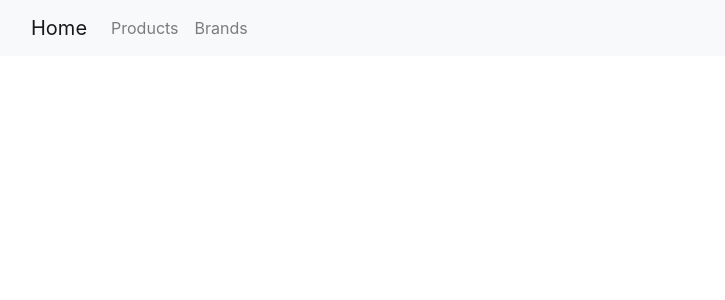
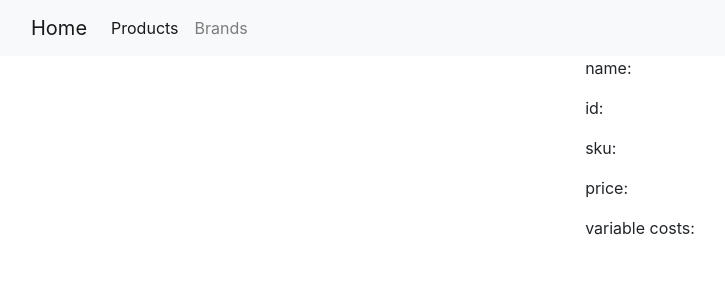
Before and after one commit to outrageousbog/inventorysystem-client, an Angular app: page /products/1 in a window 1280 px wide. Before the commit this address led to /. Shown: the top 300 px of the page, without its empty margins (0-725 px from the left). Built offline with nearby package versions, Linux system fonts and the light colour scheme; no server answers.

Commit message:
Added detail page to productpage with onclicks

```diff
--- a/src/app/app-routing.modules.ts
+++ b/src/app/app-routing.modules.ts
@@ -4,12 +4,14 @@ import {NgModule} from '@angular/core';
 import {LoginComponent} from './login/login.component';
 import {MainPageComponent} from './main-page/main-page.component';
 import {BrandsComponent} from './brands/brands.component';
+import {ProductInformationComponent} from './products/product-information/product-information.component';
 
 const appRoutes: Routes = [
   {path: '', component: LoginComponent, pathMatch:'full'},
   {path: 'products', component: ProductsComponent},
   {path: 'frontpage', component: MainPageComponent},
-  {path: 'brands', component: BrandsComponent}
+  {path: 'brands', component: BrandsComponent},
+  {path: 'products/:id', component: ProductInformationComponent}
 ];
 
 @NgModule({
--- a/src/app/app.module.ts
+++ b/src/app/app.module.ts
@@ -13,6 +13,7 @@ import { LoginComponent } from './login/login.component';
 import { BrandsComponent } from './brands/brands.component';
 import {TokenInterceptor} from './shared/authentication/interceptor/token-interceptor';
 import {AuthService} from './shared/authentication/auth.service';
+import { ProductInformationComponent } from './products/product-information/product-information.component';
 
 @NgModule({
   declarations: [
@@ -22,6 +23,7 @@ import {AuthService} from './shared/authentication/auth.service';
     ProductsComponent,
     LoginComponent,
     BrandsComponent,
+    ProductInformationComponent,
   ],
   imports: [
     BrowserModule,
--- /dev/null
+++ b/src/app/products/product-information/product-information.component.html
@@ -0,0 +1,8 @@
+<div>
+
+  <p>name: {{product.productName}}</p>
+  <p>id: {{product.productID}}</p>
+  <p>sku: {{product.productSKU}}</p>
+  <p>price: {{product.productPrice}}</p>
+  <p>variable costs: {{product.productVariableCost}}</p>
+</div>
--- /dev/null
+++ b/src/app/products/product-information/product-information.component.ts
@@ -0,0 +1,65 @@
+import {Component, OnDestroy, OnInit} from '@angular/core';
+import {WebService} from '../../shared/web/web.service';
+import {Product} from '../../shared/views/product';
+import {ActivatedRoute, Data} from '@angular/router';
+import {Subscription} from 'rxjs';
+
+@Component({
+  selector: 'app-product-information',
+  templateUrl: './product-information.component.html',
+  styleUrls: ['./product-information.component.css']
+})
+export class ProductInformationComponent implements OnInit, OnDestroy {
+  product: Product;
+  paramSub: Subscription;
+  private id: number;
+  protected isSearched: boolean = false;
+
+  constructor(private webService: WebService, private router: ActivatedRoute) {
+  }
+
+  ngOnInit() {
+    this.product = new Product();
+    this.paramSub = this.router.params
+      .subscribe(params => {
+        this.id = +params['id'];
+        this.getProduct();
+      });
+  }
+
+  private getProduct() {
+    /**
+     * Receives object array from API, converts the object at index 0 (there will only be 1 product with the unique ID) to
+     * product object
+     */
+    this.webService.getProductsByQuery(`?$filter=productID eq ${this.id}`)
+      .subscribe(
+        (data: Product[]) => {
+          console.log(data);
+          let tempProd: Product[] = data.map(
+            (prod) => {
+              return new Product()
+                .setVariableCosts(prod.productVariableCost)
+                .setBrand(prod.productBrand)
+                .setName(prod.productName)
+                .setSku(prod.productSKU)
+                .setPrice(prod.productPrice)
+                .setID(prod.productID)
+                .build();
+            }
+          );
+          //CONVERTS TO OBJECT
+          this.product = tempProd[0];
+          console.log(this.product);
+        },
+        (error: Data) => {
+          console.log(error);
+        }
+      );
+    this.isSearched = true;
+  }
+
+  ngOnDestroy(): void {
+    this.paramSub.unsubscribe();
+  }
+}
--- a/src/app/products/products.component.html
+++ b/src/app/products/products.component.html
@@ -2,16 +2,16 @@
 
 
   <form [formGroup]="productSearch" (ngSubmit)="onSubmit()">
-    <label for="search">Search for brands</label>
+    <label for="search">Search for products</label>
     <div class="input-group mb-3">
       <div class="input-group-prepend">
-        <span class="input-group-text">Brand</span>
+        <span class="input-group-text">Name</span>
       </div>
       <input type="text"
              id="search"
              class="form-control"
              formControlName="search"
-             placeholder="ferrari">
+             placeholder="Model X">
       <div class="input-group-append">
         <button class="input-group-append btn btn-primary" type="submit">Search</button>
       </div>
@@ -34,8 +34,8 @@
 
   <nav aria-label="Paginator">
     <ul class="pagination">
-      <li class="page-item" *ngIf="pageService.previousButton; else previousButtonDisabled" style="cursor: pointer"><a class="page-link" (click)="updatePages(pageService.currentPage - 1)">Previous</a></li>
-
+      <li class="page-item" *ngIf="pageService.previousButton; else previousButtonDisabled" style="cursor: pointer">
+        <a class="page-link" (click)="updatePages(pageService.currentPage - 1)">Previous</a></li>
       <li class="page-item" style="cursor: pointer"
           *ngFor="let page of pageService.pageList; let i = index">
         <a class="page-link" *ngIf="(page) !== pageService.currentPage; else SelectedPageItem" (click)="updatePages(page)">
@@ -57,7 +57,7 @@
     </tr>
     </thead>
     <tbody *ngIf="searchComplete">
-    <tr *ngFor="let product of productList | slice:pageService.showPagesFrom():pageService.showPagesTo(); let i=index">
+    <tr *ngFor="let product of productList | slice:pageService.showPagesFrom():pageService.showPagesTo(); let i=index" (click)="onProductClick(product.productID)">
       <td>{{ product.productName }}</td>
       <td>{{ product.productBrand }}</td>
       <td>{{ product.productPrice }}</td>
--- a/src/app/products/products.component.ts
+++ b/src/app/products/products.component.ts
@@ -4,7 +4,7 @@ import {Product} from '../shared/views/product';
 import {WebService} from '../shared/web/web.service';
 import {ProductSearchBuilder} from '../shared/search/product-search.builder';
 import {Brand} from '../shared/views/brand';
-import {Data} from '@angular/router';
+import {Data, Router} from '@angular/router';
 import {PaginatorService} from '../shared/pages/paginator.service';
 
 @Component({
@@ -13,7 +13,7 @@ import {PaginatorService} from '../shared/pages/paginator.service';
   styleUrls: ['./products.component.css']
 })
 export class ProductsComponent implements OnInit {
-  protected productList: Product[];
+  protected productList: Product[] = [null];
   protected productSearch: FormGroup;
   protected productSearchBuilder;
   pageService: PaginatorService;
@@ -27,7 +27,7 @@ export class ProductsComponent implements OnInit {
     {name : "50", value: 50},
   ];
 
-  constructor(private webService: WebService) { }
+  constructor(private webService: WebService, private router: Router) { }
 
   ngOnInit() {
     this.pageService = new PaginatorService();
@@ -49,6 +49,7 @@ export class ProductsComponent implements OnInit {
           this.productList = data.map(
             (product) => {
               return new Product()
+                .setID(product.productID)
                 .setBrand(product.productBrand)
                 .setName(product.productName)
                 .setPrice(product.productPrice)
@@ -76,4 +77,9 @@ export class ProductsComponent implements OnInit {
       this.pageService.initPages(this.productList.length, this.toShow);
     }
   }
+
+  onProductClick(index: number) {
+    console.log(index);
+    this.router.navigate(['/products/'+index]);
+  }
 }
--- a/src/app/shared/search/product-search.builder.ts
+++ b/src/app/shared/search/product-search.builder.ts
@@ -1,7 +1,7 @@
 export class ProductSearchBuilder implements ISearch{
-  query: string;
-  private contains: string;
-  private orderBy: string;
+  query: string = '';
+  private contains: string = '';
+  private orderBy: string = '';
 
 
   setContains(keyToContain: string, name: string) {
@@ -14,7 +14,7 @@ export class ProductSearchBuilder implements ISearch{
   }
 
   build() {
-    this.query = `brands?${this.contains}${this.orderBy}`
+    this.query = `products?${this.contains}${this.orderBy}`;
     return this;
   }
 }
--- a/src/app/shared/views/product.ts
+++ b/src/app/shared/views/product.ts
@@ -1,11 +1,18 @@
 export class Product {
+  productID: string = '';
   productSKU: string = '';
   productName: string = '';
   productBrand: string = '';
   productPrice: string = '';
+  productVariableCost: string = '';
 
   setSku(sku: string) {
     this.productSKU = sku;
+    return this;
+  }
+
+  setID(ID: string) {
+    this.productID = ID;
     return this;
   }
 
@@ -24,6 +31,11 @@ export class Product {
     return this;
   }
 
+  setVariableCosts(variableCosts: string) {
+    this.productVariableCost=variableCosts;
+    return this;
+  }
+
   build() {
     return this;
   }
--- a/src/app/shared/web/web.service.ts
+++ b/src/app/shared/web/web.service.ts
@@ -30,7 +30,11 @@ export class WebService {
   }
 
   getProductsByQuery(query: string) {
-    // return this.http.get<Product[]>(this.configURL + query);
-    return this.http.get<Product[]>(this.configURL + 'product/product');
+    return this.http.get<Product[]>(this.configURL + 'product/' + query);
+  }
+
+  getProduct(query: string) {
+    console.log(this.configURL + 'product/' + query);
+    return this.http.get<Product>(this.configURL + 'product/' + query);
   }
 }
```
Also changed, not shown: src/app/products/product-information/product-information.component.css (added).
